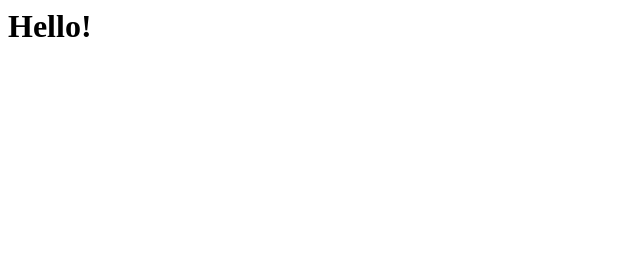
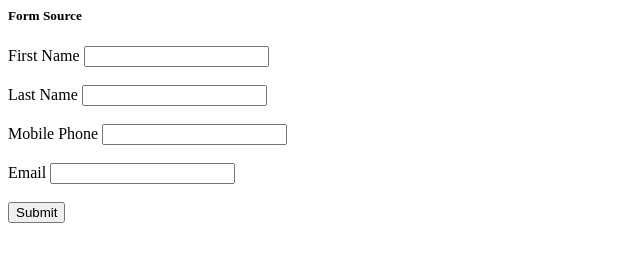
Before and after one commit to chrisecoleman/ShapeTest, a plain HTML site: page index.html in a window 1280 px wide. Shown: the whole page, without its empty margins (0-640 px from the left). Drawn offline with Linux system fonts and the light colour scheme.

Commit message:
Update index.html

```diff
--- a/index.html
+++ b/index.html
@@ -1 +1,16 @@
-<h1>Hello!</h1>
+ <form method="POST" action="https://secure.setshape.com/request" >
+<h5>Form Source</h5>
+<label for="firstname">First Name</label>
+<input type="text" name="firstname" id="firstname"/><br/><br/>
+<label for="lastname">Last Name</label>
+<input type="text" name="lastname" id="lastname"/><br/><br/>
+<label for="phone">Mobile Phone</label>
+<input type="text" name="phone" id="phone"/><br/><br/>
+<label for="email">Email</label>
+<input type="text" name="email" id="email"/><br/><br/>
+<input type="hidden" value="@9M1drQXC04285" name="SourceID" id="SourceID"/>
+<input type="hidden" value="" name="failedurl" id="failedurl"/>
+<input type="hidden" value="" name="successurl" id="successurl"/>
+<input type="hidden" value="1" name="redirection" id="redirection"/>
+<input type="submit" name="save" />
+</form>
```
